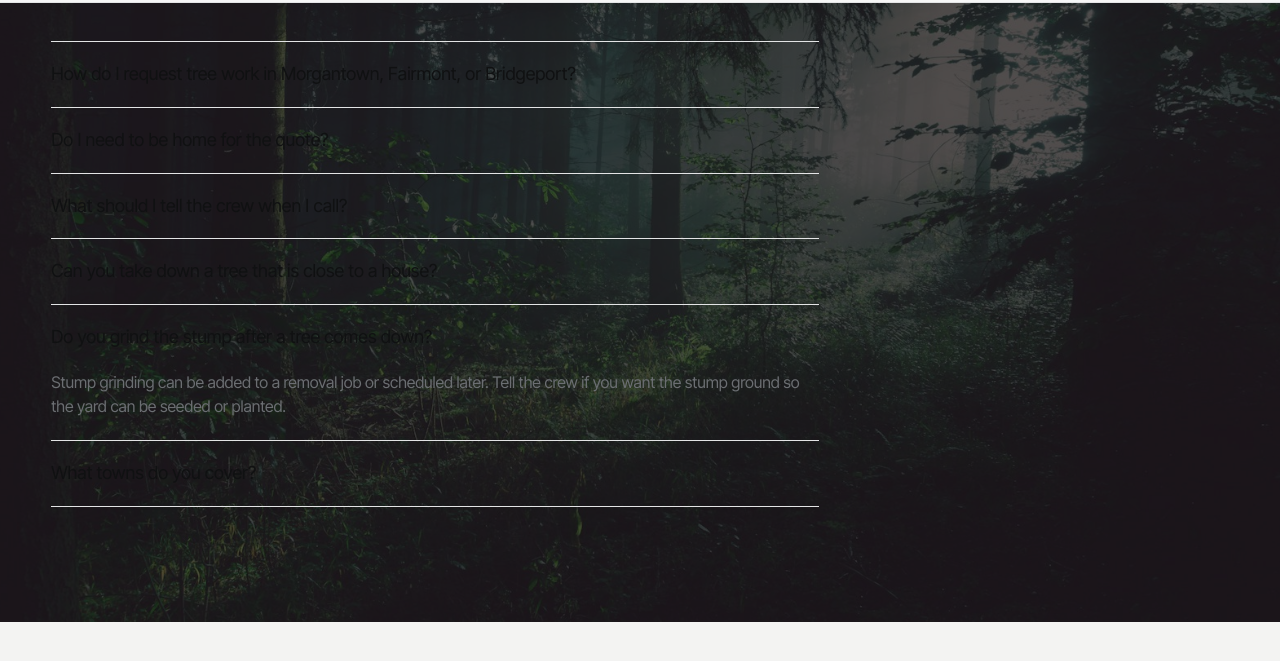
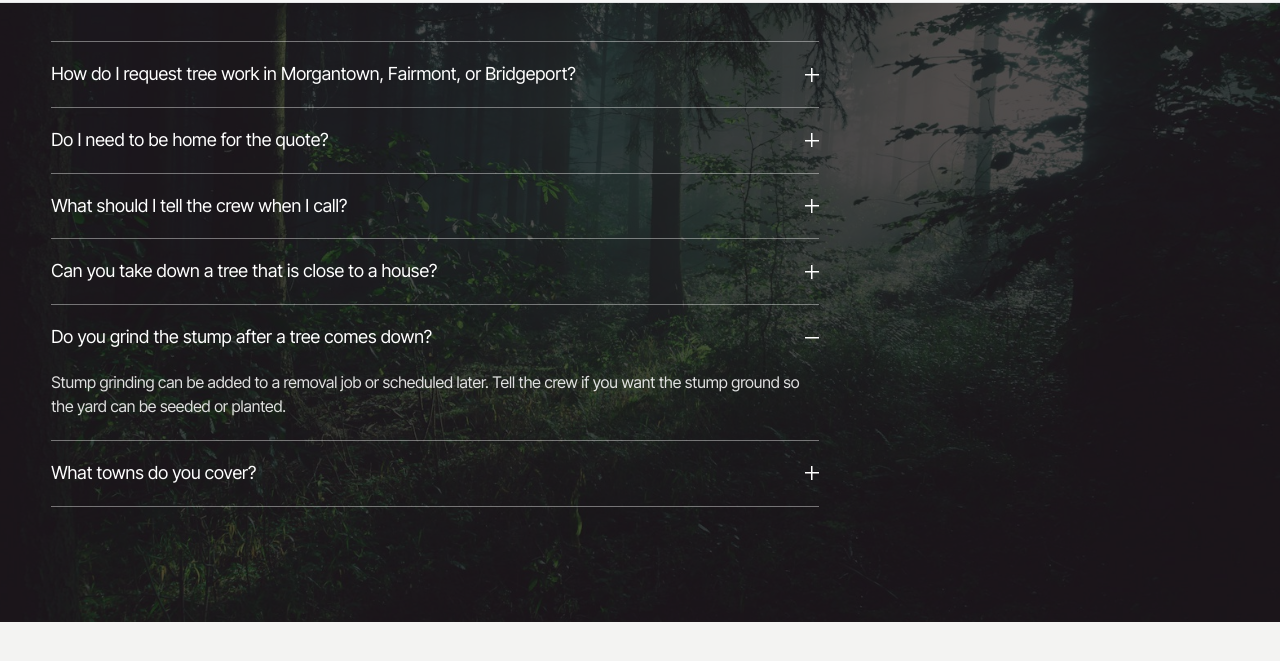
Before and after one commit to rexregum17/treeservice-nulimitz, a plain HTML site: page index.html in a window 1280 px wide. Both pictures are taken after a click on the button "Do you grind the stump after a tree comes down?". Shown: the part 3755-4416 px from the top of the page. Drawn offline with Linux system fonts and the light colour scheme.

Commit message:
Fix FAQ and dark-section text contrast
Make questions, answers, and open/close icons light on photo and other dark bands, with clearer divider lines, so the FAQ stays readable.

```diff
--- a/css/styles.css
+++ b/css/styles.css
@@ -323,8 +323,9 @@ p { margin: 0 0 1rem; }
   background: rgba(16, 17, 18, .72);
 }
 .band-photo .wrap { position: relative; z-index: 1; }
-.band-photo h2, .band-photo h3 { color: #fff; }
-.band-photo p, .band-photo .eyebrow { color: #c8c9cb; }
+.band-photo h1, .band-photo h2, .band-photo h3, .band-photo h4 { color: #fff; }
+.band-photo p, .band-photo .eyebrow, .band-photo .muted, .band-photo li { color: #c8c9cb; }
+.band-forest .muted, .band-navy .muted { color: #a3a6aa; }
 
 /* Service / area cards */
 .card-grid, .area-grid, .step-grid {
@@ -398,6 +399,10 @@ p { margin: 0 0 1rem; }
 .faq-item h3 { margin: 0; font-size: 18px; letter-spacing: -.02em; }
 .faq-item button {
   width: 100%;
+  display: flex;
+  align-items: center;
+  justify-content: space-between;
+  gap: 20px;
   text-align: left;
   background: none;
   border: 0;
@@ -407,8 +412,35 @@ p { margin: 0 0 1rem; }
   cursor: pointer;
   color: var(--ink);
 }
+.faq-item button::after {
+  content: "";
+  flex: none;
+  width: 14px;
+  height: 14px;
+  background:
+    linear-gradient(currentColor, currentColor) center / 14px 1.5px no-repeat,
+    linear-gradient(currentColor, currentColor) center / 1.5px 14px no-repeat;
+}
+.faq-item.is-open button::after {
+  background: linear-gradient(currentColor, currentColor) center / 14px 1.5px no-repeat;
+}
 .faq-item .answer { padding: 0 0 22px; color: var(--mut); display: none; }
 .faq-item.is-open .answer { display: block; }
+.faq-item .answer a { border-bottom: 1px solid currentColor; }
+
+/* Light type on any dark band, including FAQ */
+:is(.band-photo, .band-forest, .band-navy) .muted { color: #c8c9cb; }
+:is(.band-photo, .band-forest, .band-navy) .faq-item {
+  border-color: rgba(255,255,255,.4);
+}
+:is(.band-photo, .band-forest, .band-navy) .faq-item button { color: #fff; }
+:is(.band-photo, .band-forest, .band-navy) .faq-item .answer { color: rgba(255,255,255,.86); }
+:is(.band-photo, .band-forest, .band-navy) a:not(.btn),
+.hero a:not(.btn),
+.page-hero a:not(.btn) {
+  color: #fff;
+  border-bottom-color: rgba(255,255,255,.7);
+}
 
 /* Quote / form */
 .quote-grid {
```
